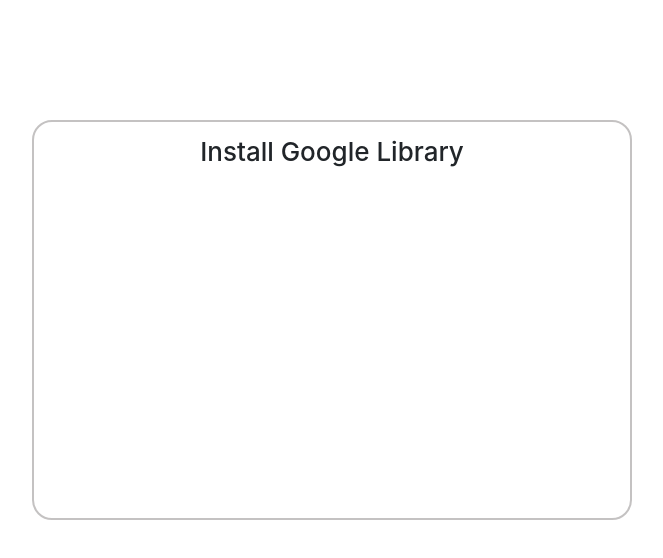
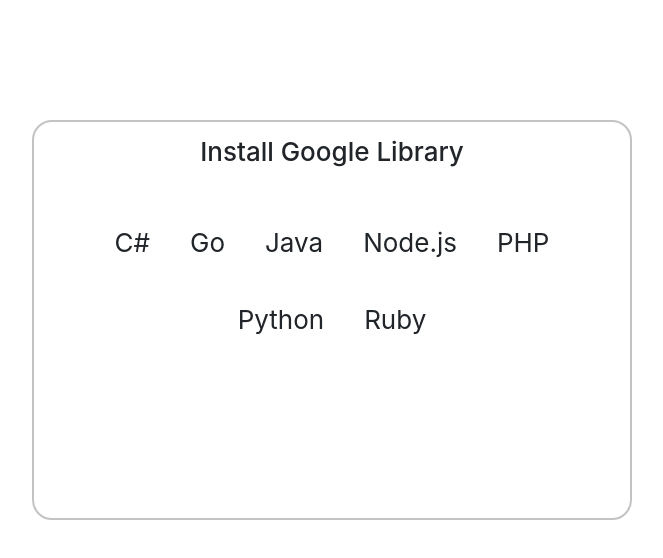
Before and after one commit to 97-Jeffrey/google-widget-redesign, a React (Create React App) app: page / in a window 1280 px wide. Shown: the top 558 px of the page, without its empty margins (308-971 px from the left). Built offline with nearby package versions, Linux system fonts and the light colour scheme.

Commit message:
languages and language components are created and styled

```diff
--- a/public/index.html
+++ b/public/index.html
@@ -24,7 +24,7 @@
       work correctly both with client-side routing and a non-root public URL.
       Learn how to configure a non-root public URL by running `npm run build`.
     -->
-    <title>React App</title>
+    <title>Google Widget Redesign</title>
   </head>
   <body>
     <noscript>You need to enable JavaScript to run this app.</noscript>
--- /dev/null
+++ b/src/components/language.css
@@ -0,0 +1,15 @@
+.language {
+  margin: 15px;
+  padding: 7px 5px 1px 5px;
+  /* border-radius: 10px; */
+  cursor: pointer;
+}
+
+.language:hover {
+  /* border: 1.5px solid red; */
+  color: rgb(66, 133, 244);
+  /* text-decoration: underline; */
+  border-bottom: 5px solid rgb(66, 133, 244);
+  /* text-decoration: underline;
+  text-decoration-color: rgb(66, 133, 244); */
+}
--- /dev/null
+++ b/src/components/language.tsx
@@ -0,0 +1,29 @@
+import React from "react";
+
+// import css:
+import './language.css'
+
+interface Language{
+  language:{
+    languageName:string,
+    text:{
+      information: string,
+      command:string
+    }[]
+  }
+}
+
+const Language: React.FC<Language>= ({ language }) =>{
+
+  return(
+    <>
+     <div
+        className="language"
+      >
+        {language.languageName}
+      </div>
+    </>
+  )
+}
+
+export default Language
--- /dev/null
+++ b/src/components/languages.css
@@ -0,0 +1,6 @@
+.languages {
+  margin-top: 30px;
+  display: flex;
+  flex-wrap: wrap;
+  justify-content: center;
+}
--- /dev/null
+++ b/src/components/languages.tsx
@@ -0,0 +1,37 @@
+import React from 'react';
+
+//import css:
+import './languages.css'
+
+// Import components:
+import Language from "./language"
+
+interface Languages{
+  languageData:{
+    languageName:string,
+    text:{
+      information: string,
+      command:string
+    }[]
+  }[];
+}
+
+const Languages:React.FC<Languages> =({ languageData }) =>{
+
+  return (
+    <>
+      <div className='languages'>
+        {languageData.map((eachData,index)=>{
+          return(
+            <Language
+              key={index}
+              language={eachData}
+            />
+          )
+        })}
+      </div>
+    </>
+  )
+}
+
+export default Languages;
--- a/src/components/widgets.tsx
+++ b/src/components/widgets.tsx
@@ -1,6 +1,7 @@
 import React from 'react';
 
-// import bootstrap components:
+// import components:
+import Languages from './languages';
 
 //import css file:
 import "./widgets.css";
@@ -26,6 +27,7 @@
              Install Google Library
            </div>
 
+           <Languages languageData={data}/>
          </div>
         </>
   )
```
